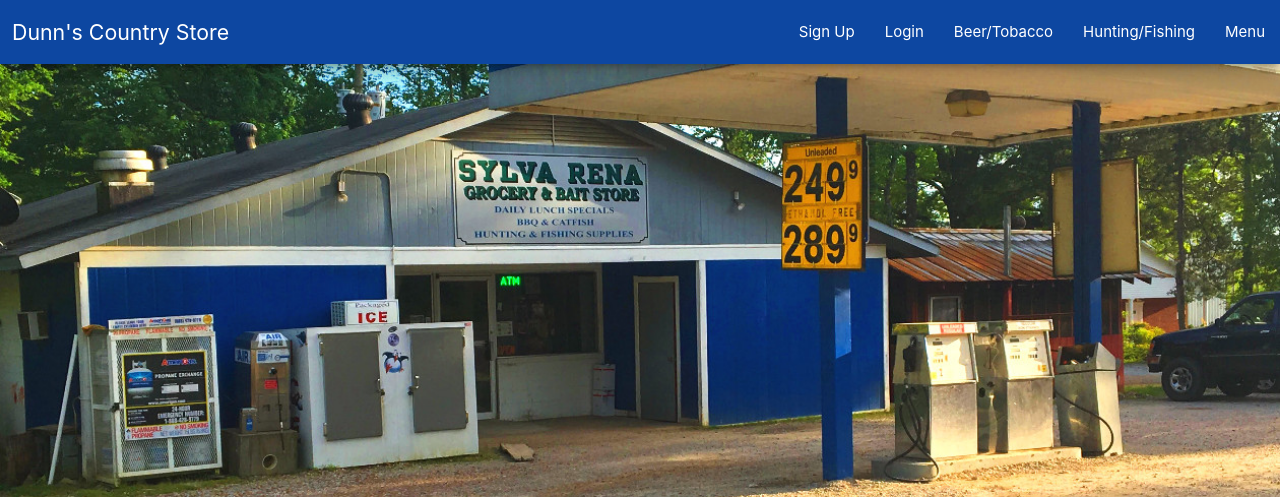
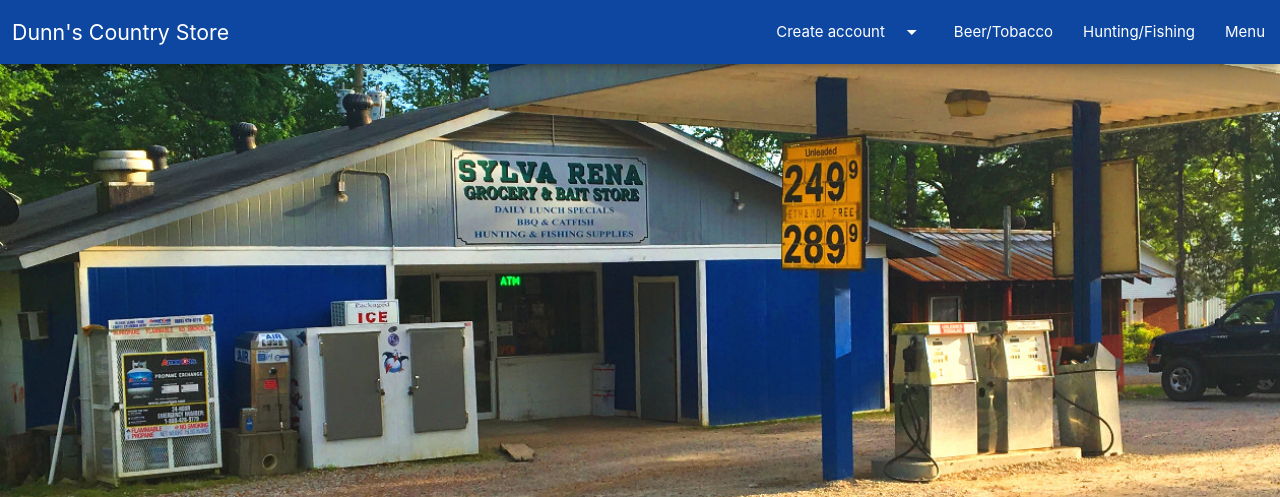
Before and after one commit to Dannyp123/Dunn-s-Country-Store-table-reservation, a Django app: page / in a window 1280 px wide. Shown: the top 497 px of the page. Run offline with Django 3.2, Linux system fonts and the light colour scheme; some libraries are stand-ins or nearby versions.

Commit message:
added a dropdown to the nav bar

```diff
--- a/app/templates/base.html
+++ b/app/templates/base.html
@@ -26,6 +26,8 @@
     <script>
         $(document).ready(function () {
             $('.sidenav').sidenav();
+            $(".dropdown-trigger").dropdown();
+
         });
     </script>
 </body>
--- a/app/templates/user-home.html
+++ b/app/templates/user-home.html
@@ -9,9 +9,11 @@
                 {% if user.is_authenticated %}
                 <li><a href="{% url 'profile' %}">Profile</a></li>
                 <li><a href="{% url 'logout' %}">Log out</a></li>
+                <li><a class="dropdown-trigger d-none" href="#!" data-target="dropdown1">Create account<i
+                            class="material-icons right">arrow_drop_down</i></a></li>
                 {% else %}
-                <li><a href="{% url 'register' %}">Sign Up</a></li>
-                <li><a href="{% url 'login' %}">Login</a></li>
+                <li><a class="dropdown-trigger" href="#!" data-target="dropdown1">Create account<i
+                    class="material-icons right">arrow_drop_down</i></a></li>
                 {% endif %}
                 <li><a href="{% url 'beer-tobacco' %}">Beer/Tobacco</a></li>
                 <li><a href="{% url 'hunting-fishing' %}">Hunting/Fishing</a></li>
@@ -20,6 +22,12 @@
         </div>
     </nav>
 </div>
+
+<ul id="dropdown1" class="dropdown-content">
+    <li><a href="{% url 'register' %}">Sign Up</a></li>
+    <li><a href="{% url 'login' %}">Login</a></li>
+</ul>
+
 
 <ul class="sidenav" id="mobile-nav">
     {% if user.is_authenticated %}
```
Also changed, not shown: db.sqlite3.
